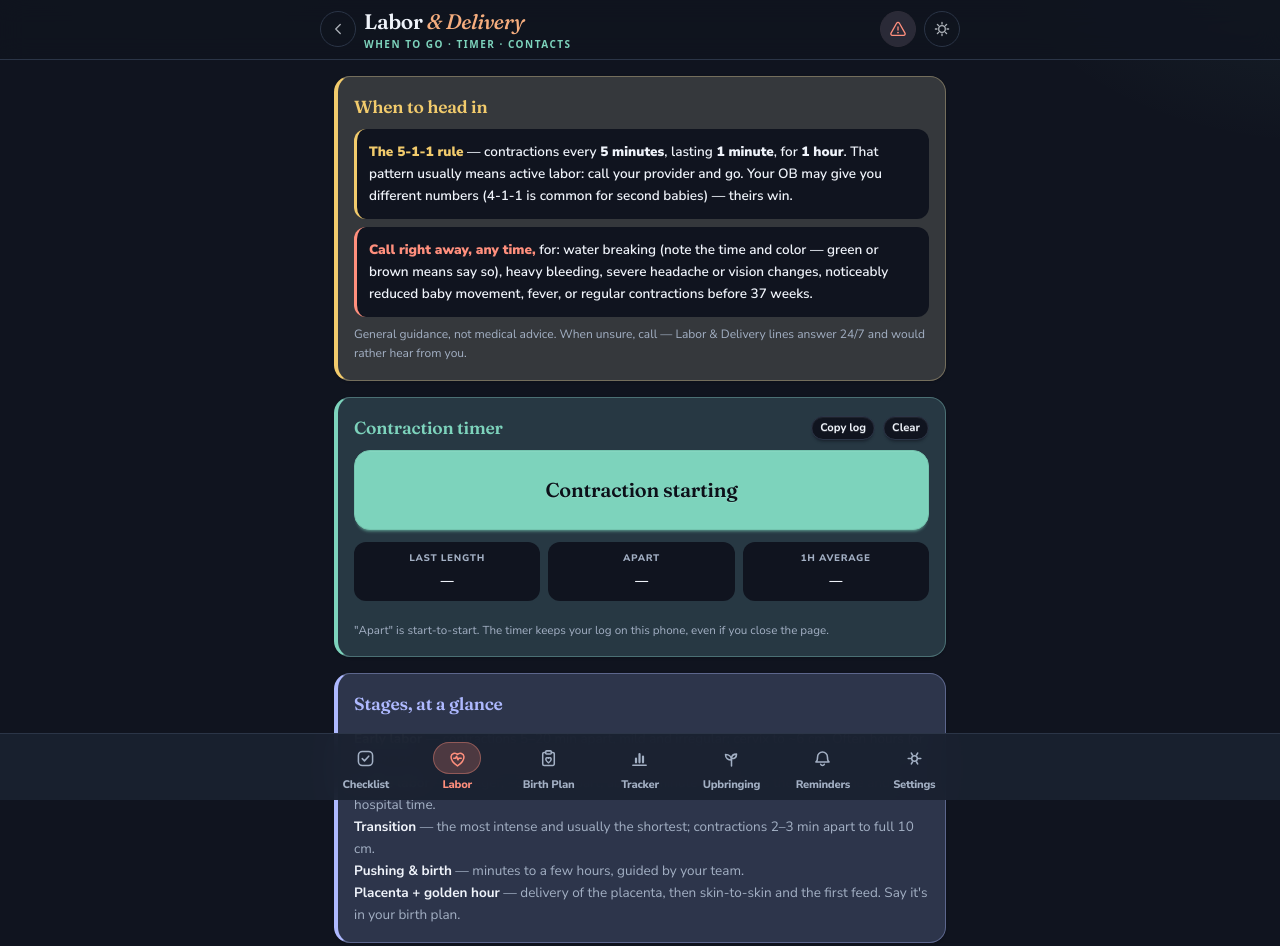
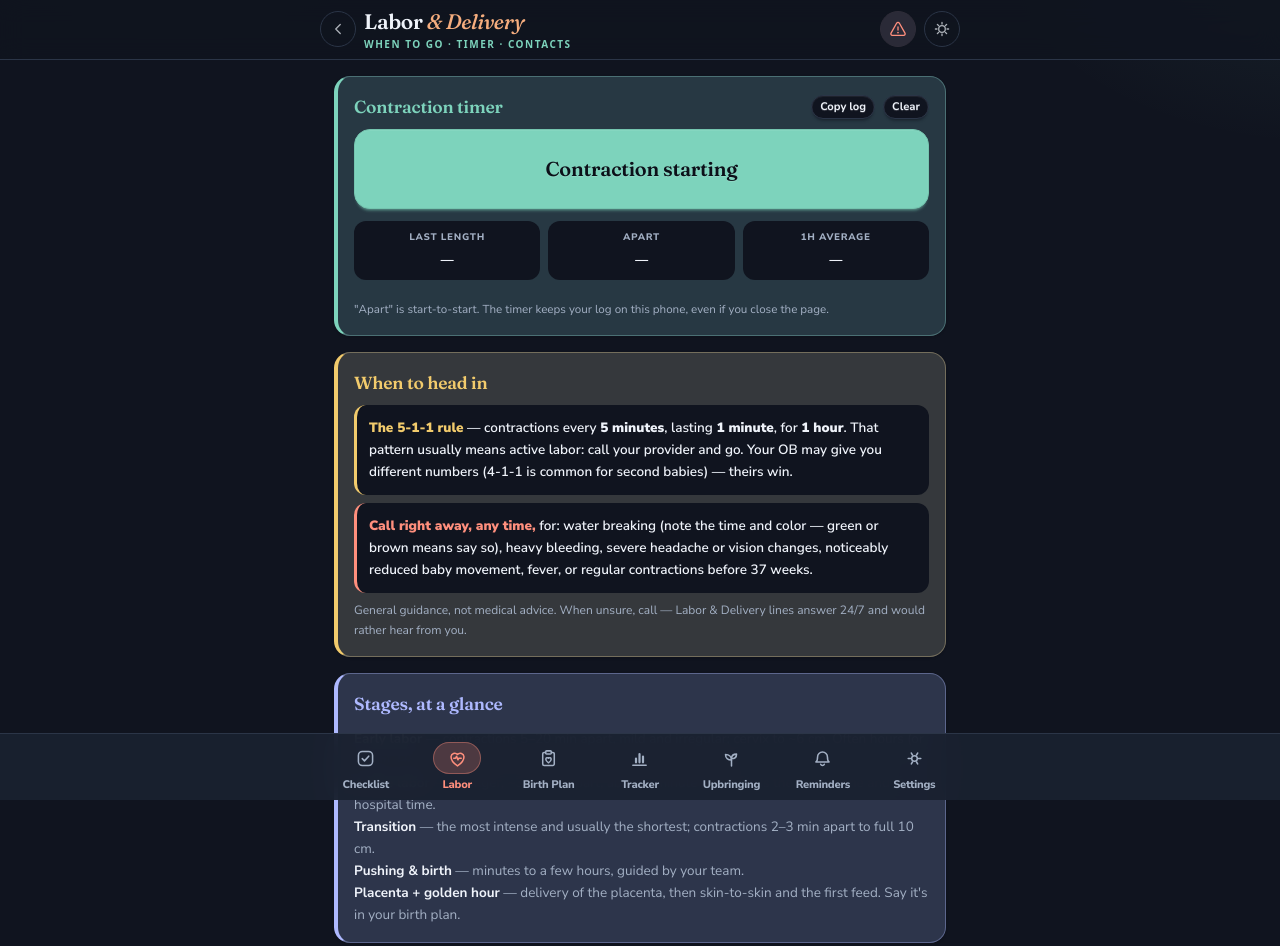
Before and after one commit to dirkoh844/Baby-Checklist-App, a website: page labor.html in a window 1280 px wide. Shown: the top 946 px of the page. Drawn offline with Linux system fonts and the light colour scheme.

Commit message:
Add files via upload

```diff
--- a/labor.html
+++ b/labor.html
@@ -35,6 +35,8 @@
 <link rel="apple-touch-startup-image" media="screen and (device-width: 834px) and (device-height: 1194px) and (-webkit-device-pixel-ratio: 2) and (orientation: portrait)" href="./splash/apple-splash-1668x2388.png">
 <link rel="apple-touch-startup-image" media="screen and (device-width: 1024px) and (device-height: 1366px) and (-webkit-device-pixel-ratio: 2) and (orientation: portrait)" href="./splash/apple-splash-2048x2732.png">
 <link href="./assets/app.css" rel="stylesheet" onerror="window.__cssMissing=1">
+<link href="./assets/navbar.css" rel="stylesheet">
+<link href="./assets/enhance.css" rel="stylesheet">
 <script>
 /* the stylesheet is the whole design: if it 404s (usually because assets/ was
    not deployed) say so plainly rather than dumping unstyled markup */
@@ -131,20 +133,6 @@ body{
 
 <div class="w-full max-w-[640px] mx-auto px-3.5 pb-28">
 
-  <!-- when to go -->
-  <section class="card bg-base-100 border border-base-300 shadow-sm mt-4 zone-gold">
-    <div class="card-body p-4 gap-2">
-      <h2 class="font-display font-semibold text-[17.5px] m-0 text-accent">When to head in</h2>
-      <div class="rounded-xl p-3 text-[13.5px] font-semibold leading-relaxed" style="background:var(--color-base-200);border-left:3px solid var(--color-accent)">
-        <b class="text-accent">The 5-1-1 rule</b> — contractions every <b>5 minutes</b>, lasting <b>1 minute</b>, for <b>1 hour</b>. That pattern usually means active labor: call your provider and go. Your OB may give you different numbers (4-1-1 is common for second babies) — theirs win.
-      </div>
-      <div class="rounded-xl p-3 text-[13.5px] font-semibold leading-relaxed" style="background:var(--color-base-200);border-left:3px solid var(--color-error)">
-        <b class="text-error">Call right away, any time,</b> for: water breaking (note the time and color — green or brown means say so), heavy bleeding, severe headache or vision changes, noticeably reduced baby movement, fever, or regular contractions before 37 weeks.
-      </div>
-      <p class="text-[12px] ink-soft m-0">General guidance, not medical advice. When unsure, call — Labor &amp; Delivery lines answer 24/7 and would rather hear from you.</p>
-    </div>
-  </section>
-
   <!-- contraction timer -->
   <section class="card bg-base-100 border border-base-300 shadow-sm mt-4 zone-green" id="timerCard">
     <div class="card-body p-4 gap-2">
@@ -162,6 +150,20 @@ body{
       </div>
       <div id="ctList" class="mt-1"></div>
       <p class="text-[11.5px] ink-soft m-0">"Apart" is start-to-start. The timer keeps your log on this phone, even if you close the page.</p>
+    </div>
+  </section>
+
+  <!-- when to go -->
+  <section class="card bg-base-100 border border-base-300 shadow-sm mt-4 zone-gold">
+    <div class="card-body p-4 gap-2">
+      <h2 class="font-display font-semibold text-[17.5px] m-0 text-accent">When to head in</h2>
+      <div class="rounded-xl p-3 text-[13.5px] font-semibold leading-relaxed" style="background:var(--color-base-200);border-left:3px solid var(--color-accent)">
+        <b class="text-accent">The 5-1-1 rule</b> — contractions every <b>5 minutes</b>, lasting <b>1 minute</b>, for <b>1 hour</b>. That pattern usually means active labor: call your provider and go. Your OB may give you different numbers (4-1-1 is common for second babies) — theirs win.
+      </div>
+      <div class="rounded-xl p-3 text-[13.5px] font-semibold leading-relaxed" style="background:var(--color-base-200);border-left:3px solid var(--color-error)">
+        <b class="text-error">Call right away, any time,</b> for: water breaking (note the time and color — green or brown means say so), heavy bleeding, severe headache or vision changes, noticeably reduced baby movement, fever, or regular contractions before 37 weeks.
+      </div>
+      <p class="text-[12px] ink-soft m-0">General guidance, not medical advice. When unsure, call — Labor &amp; Delivery lines answer 24/7 and would rather hear from you.</p>
     </div>
   </section>
 
```
Also changed, not shown: birthplan.html (+2 -0 lines), emergency.html (+2 -0 lines), index.html (+2 -0 lines), reminders.html (+2 -0 lines), settings.html (+2 -0 lines), tracker.html (+2 -0 lines), upbringing.html (+2 -0 lines).
